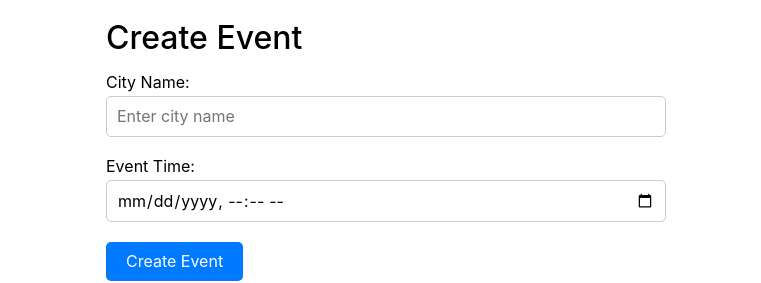
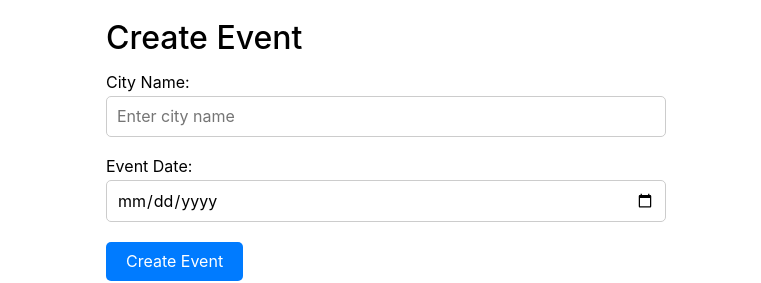
Before and after one commit to Ender-600/RunTrack-frontend, a React (Create React App) app: page /create-event in a window 1280 px wide. Shown: the top 283 px of the page, without its empty margins (254-1015 px from the left). Built offline with nearby package versions, Linux system fonts and the light colour scheme.

Commit message:
update eventpage

```diff
--- a/src/pages/CreateEventPage.jsx
+++ b/src/pages/CreateEventPage.jsx
@@ -2,30 +2,30 @@ import React, { useState } from "react";
 
 const CreateEventPage = () => {
   const [city, setCity] = useState("");
-  const [time, setTime] = useState("");
+  const [date, setDate] = useState("");
+
+  const userId = "8b6ad701-ef1f-405e-8366-ad0a99344559";
 
   const handleCreateEvent = async () => {
-    if (!city || !time) {
-      alert("Please fill in both the city name and time!");
+    if (!city || !date) {
+      alert("Please fill in both the city name and date!");
       return;
     }
 
     try {
-      // Example API call to create an event
       const response = await fetch("http://localhost:8080/events", {
         method: "POST",
         headers: {
           "Content-Type": "application/json",
         },
-        body: JSON.stringify({ city, time }),
+        body: JSON.stringify({ city, date, userId }),
       });
 
       if (response.ok) {
         alert("Event created successfully!");
-        // Redirect to the Events page or clear the form
         setCity("");
-        setTime("");
-        window.location.href = "/events"; // Redirect to the Events page
+        setDate("");
+        window.location.href = "/events";
       } else {
         const errorData = await response.json();
         alert(`Failed to create event: ${errorData.message}`);
@@ -35,6 +35,7 @@ const CreateEventPage = () => {
       alert("An error occurred while creating the event.");
     }
   };
+
 
   return (
     <div style={{ padding: "20px", maxWidth: "600px", margin: "0 auto" }}>
@@ -57,11 +58,11 @@ const CreateEventPage = () => {
         />
       </div>
       <div style={{ marginBottom: "20px" }}>
-        <label style={{ display: "block", marginBottom: "5px" }}>Event Time:</label>
+        <label style={{ display: "block", marginBottom: "5px" }}>Event Date:</label>
         <input
-          type="datetime-local"
-          value={time}
-          onChange={(e) => setTime(e.target.value)}
+          type="date"
+          value={date}
+          onChange={(e) => setDate(e.target.value)}
           style={{
             width: "100%",
             padding: "10px",
```
